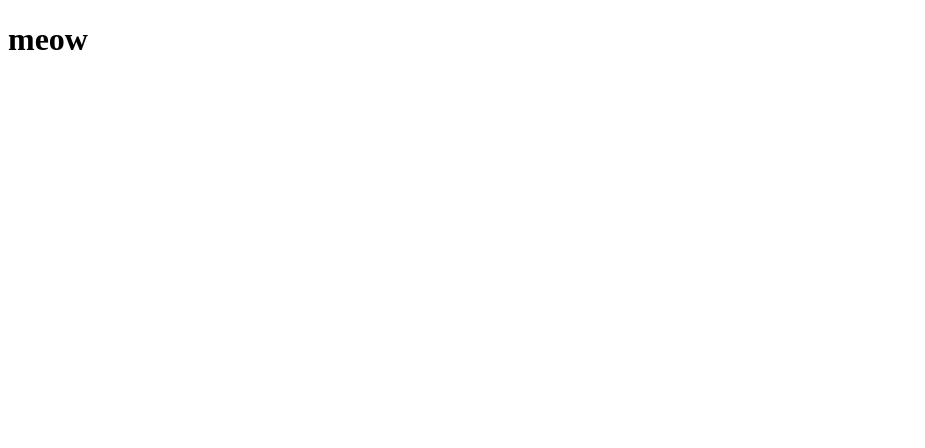
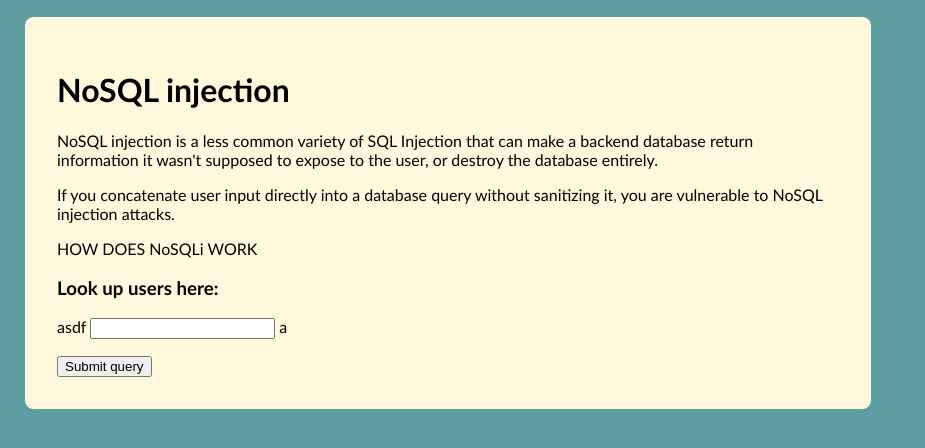
Before and after one commit to jake-mullins/NoSQLInjectionSample, a website: page index.html in a window 1280 px wide. Shown: the whole page, without its empty margins (0-925 px from the left). Drawn offline with Linux system fonts and the light colour scheme.

Commit message:
Progress 3

```diff
--- /dev/null
+++ b/css/style.css
@@ -0,0 +1,17 @@
+body {
+    font-family:'Gill Sans', 'Gill Sans MT', Calibri, 'Trebuchet MS', sans-serif;
+    max-width: 55em;
+    background-color: cadetblue;
+}
+
+#content {
+    margin: 1em;
+    padding: 2em;
+    background-color:cornsilk;
+    border: 1px solid cadetblue;
+    border-radius: 0.6em;
+    -webkit-border-radius: 0.6em;
+    -moz-border-radius: 0.6em;
+    -ms-border-radius: 0.6em;
+    -o-border-radius: 0.6em;
+}
--- a/index.html
+++ b/index.html
@@ -1,8 +1,36 @@
 <!DOCTYPE html>
 <html>
-	<head>
-	</head>
-	<body>
-		<h1>meow</h1>
-	</body>
+  <head>
+    <meta charset="utf-8" />
+    <meta name="viewport" content="width=device-width, intitial-scale=1.0" />
+    <title>NoSQL Injection</title>
+    <link rel="stylesheet" href="css/style.css" />
+  </head>
+
+  <body>
+    <div id="content">
+      <h1>NoSQL injection</h1>
+      <p>
+        NoSQL injection is a less common variety of SQL Injection that can make
+        a backend database return information it wasn't supposed to expose to
+        the user, or destroy the database entirely.
+      </p>
+      <p>
+        If you concatenate user input directly into a database query without
+        sanitizing it, you are vulnerable to NoSQL injection attacks.
+      </p>
+      <p>HOW DOES NoSQLi WORK</p>
+      <div id="input-box">
+        <h3>Look up users here:</h3>
+        <p>
+          asdf
+          <input id="databaseInput"/>
+          a
+        </p>
+        <button type="button" onclick="getMongoResponse()">Submit query</button>
+      </div>
+      <div id="result-box"></div>
+      <script src="js/script.js"></script>
+    </div>
+  </body>
 </html>
--- /dev/null
+++ b/js/script.js
@@ -0,0 +1,12 @@
+function getMongoResponse() {
+    let userInput = document.getElementById("databaseInput").value;
+    const xhttp = new XMLHttpRequest();
+    xhttp.onload = function() {
+        // Whatever is returned
+        document.getElementById("databaseInput").value = this.responseText;
+    }
+    console.log("Make sure to change backendUrl")
+    // CHANGE TO PROPER
+    const backendUrl = "http://136.36.104.1:8080/users/{userInput}"
+    xhttp.open("GET", "")
+}
```
Also changed, not shown: js/backend.js (added, +59 -0 lines).
